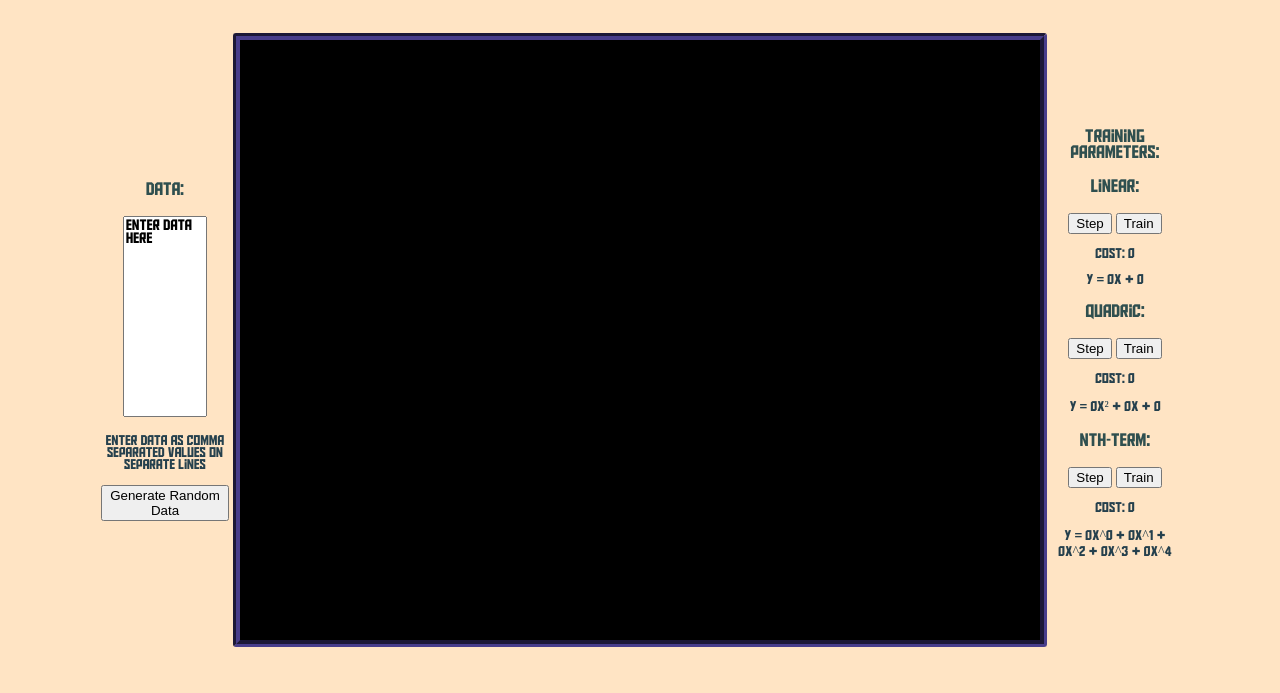
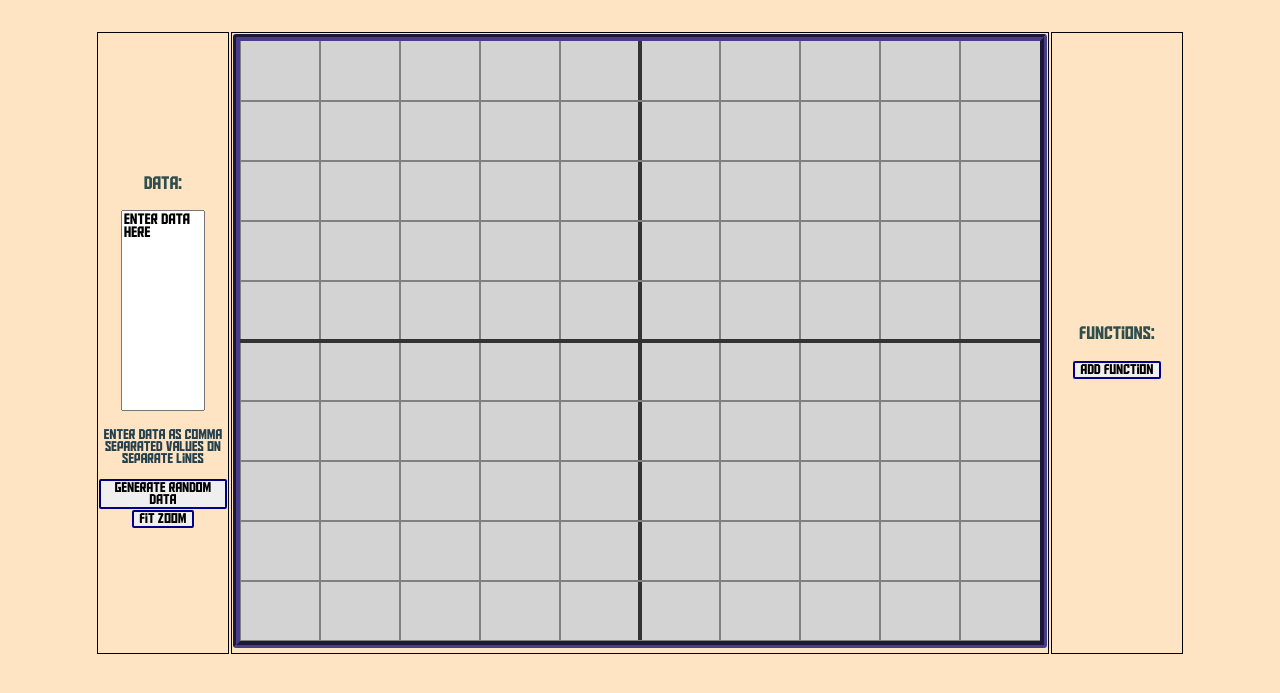
Before and after one commit to lukedigiovanna/Regression-Visualizer, a plain HTML site: page index.html in a window 1280 px wide. Shown: the part 81-774 px from the top of the page. Drawn offline with Linux system fonts and the light colour scheme.

Commit message:
modifable functions

```diff
--- a/graphing.js
+++ b/graphing.js
@@ -2,27 +2,50 @@ const canvas = document.getElementById("graph-canvas");
 const ctx = canvas.getContext("2d");
 
 const width = canvas.width, height = canvas.height;
+const rect = canvas.getBoundingClientRect();
+const cw = rect.right - rect.left;
+const ch = rect.bottom - rect.top;
 
-canvas.addEventListener("click", function(e){
-    rect = canvas.getBoundingClientRect();
-    let cw = rect.right - rect.left;
-    let ch = rect.bottom - rect.top;
-    var x = e.clientX - rect.left,
-        y = ch - e.clientY + rect.top;
+var dragDown = false;
+canvas.addEventListener("mousedown", function(event) {
+    if (event.button == 1)
+        dragDown = true;
+});
+canvas.addEventListener("mouseup", function(event) {
+    dragDown = false;
+    if (event.button == 0) {
+        var x = event.clientX - rect.left,
+            y = ch - event.clientY + rect.top;
         data.push([x / cw * graphWidth + minX, y / ch * graphHeight + minY])
         updateTextArea();
         drawGraph();
+    }
 });
 
-var graphWidth, graphHeight;
-var minX, maxX, minY, maxY;
+var lastX, lastY;
+canvas.addEventListener("mousemove", function(event) {
+   if (dragDown) {
+        let dx = (event.clientX - lastX) / cw * graphWidth;
+        let dy = (event.clientY - lastY) / ch * graphHeight;
+        translateView(-dx, dy);
+        drawGraph();
+   }
+   lastX = event.clientX;
+   lastY = event.clientY;
+});
 
-function drawGraph() {
-    ctx.fillStyle = "black";
-    ctx.fillRect(0, 0, width, height);
-    retrieveData(); // update the data from the list
-    if (data.length > 0) {
-        // find min/max x, y
+canvas.addEventListener("wheel", function(event) {
+    if (event.deltaY < 0)
+        zoom(0.95);
+    else
+        zoom(1.05);
+});
+
+var graphWidth = 10, graphHeight = 10;
+var minX = -5, maxX = 5, minY = -5, maxY = 5;
+
+// fits the view of the graph to contain just the data
+function fitZoom() {
     minX = data[0][0], maxX = minX;
     minY = data[0][1], maxY = minY;
     for (let i = 1; i < data.length; i++) {
@@ -38,35 +61,83 @@ function drawGraph() {
     maxY += 0.1 * graphHeight;
     graphWidth = maxX - minX;
     graphHeight = maxY - minY;
+    drawGraph();
+}
 
-        // draw regression line
-        ctx.strokeStyle = "red";
+function translateView(dx, dy) {
+    maxX += dx;
+    minX += dx;
+    maxY += dy;
+    minY += dy;
+}
+
+function zoom(factor) {
+    graphWidth *= factor;
+    graphHeight *= factor;
+    let cx = (minX + maxX) / 2;
+    let cy = (minY + maxY) / 2;
+    minX = cx - graphWidth / 2;
+    maxX = cx + graphWidth / 2;
+    minY = cy - graphHeight / 2;
+    maxY = cy + graphHeight / 2;
+    drawGraph();
+}
+
+function xtgx(x) {
+    return (x - minX) / graphWidth * width;
+}
+
+function ytgy(y) {
+    return height - (y - minY) / graphHeight * height;
+}
+
+function drawGraph() {
+    ctx.fillStyle = "lightgray";
+    ctx.fillRect(0, 0, width, height);
+    retrieveData(); // update the data from the list
+
+    let horizontalPlaces = Math.round(Math.log10(graphWidth));
+    let horizontalFactor = Math.pow(10, -(horizontalPlaces - 1));
+    let horizontalIncrement = Math.pow(10, horizontalPlaces - 1);
+    let startX = Math.round(minX * horizontalFactor) / horizontalFactor;
+    for (let x = startX; x < maxX; x += horizontalIncrement) {
+        if (x == 0) {
+            ctx.lineWidth = 4;
+            ctx.strokeStyle = "rgb(50,50,50)";
+        } else {
+            ctx.strokeStyle = "gray";
+            ctx.lineWidth = 2;
+        }
         ctx.beginPath();
-        ctx.lineTo(0, height - (predictLinear(minX) - minY) / graphHeight * height)
-        ctx.lineTo(width, height - (predictLinear(maxX) - minY) / graphHeight * height)
+        ctx.lineTo(xtgx(x), 0);
+        ctx.lineTo(xtgx(x), height);
         ctx.stroke();
+    }
+    let verticalPlaces = Math.round(Math.log10(graphHeight));
+    let verticalFactor = Math.pow(10, -(verticalPlaces - 1));
+    let verticalIncrement = Math.pow(10, verticalPlaces - 1);
+    let startY = Math.round(minY * verticalFactor) / verticalFactor;
+    for (let y = startY; y < maxY; y += verticalIncrement) {
+        if (y == 0) {
+            ctx.lineWidth = 4;
+            ctx.strokeStyle = "rgb(50,50,50)";
+        } else {
+            ctx.strokeStyle = "gray";
+            ctx.lineWidth = 2;
+        }
+        ctx.beginPath();
+        ctx.lineTo(0, ytgy(y));
+        ctx.lineTo(width, ytgy(y));
+        ctx.stroke();
+    }
 
-        // draw quadric regression line
-        ctx.strokeStyle = "blue";
-        ctx.beginPath();
-        for (let gx = 0; gx <= width; gx += 20) {
-            let x = gx / width * graphWidth + minX;
-            let y = predictQuadric(x);
-            ctx.lineTo(gx, height - (y - minY) / graphHeight * height);
+    if (data.length > 0) {
+        for (let i = 0; i < functions.length; i++) {
+            ctx.strokeStyle = functions[i].color;
+            functions[i].draw();
         }
-        ctx.stroke();
 
-        // draw nth term regression line
-        ctx.strokeStyle = "lime";
-        ctx.beginPath();
-        for (let gx = 0; gx <= width; gx += 5) {
-            let x = gx / width * graphWidth + minX;
-            let y = predictNthTerm(x);
-            ctx.lineTo(gx, height - (y - minY) / graphHeight * height);
-        }
-        ctx.stroke();
-
-        ctx.fillStyle = "lightgray";
+        ctx.fillStyle = "black";
         for (let i = 0; i < data.length; i++) {
             let gx = (data[i][0] - minX) / graphWidth * width;
             let gy = height - (data[i][1] - minY) / graphHeight * height;
--- a/index.html
+++ b/index.html
@@ -20,6 +20,7 @@
                 <button onclick="generateRandom(randomness = 20.0)">
                     Generate Random Data
                 </button>
+                <button onclick="fitZoom()">Fit Zoom</button>
             </td>
             <td id="canvas" onclick="drawGraph()">
                 <canvas id="graph-canvas" width="800px" height="600px">
@@ -27,55 +28,10 @@
                 </canvas>
             </td>
             <td class="fields">
-                <p class="label">
-                    Training parameters:
-                </p>
-                <p class="label">
-                    Linear:
-                </p>
-                <button onclick="stepLinearFit()">
-                    Step
-                </button>
-                <button onclick="linearFit()">
-                    Train
-                </button>
-                <p class="descriptor">
-                    Cost: <span id="linear-cost">0</span>
-                </p>
-                <p class="descriptor">
-                    y = <span id="slope">m</span>x + <span id="intercept">b</span>
-                </p>
-                <p class="label">
-                    Quadric:
-                </p>
-                <button onclick="stepQuadricFit()">
-                    Step
-                </button>
-                <button onclick="quadricFit()">
-                    Train
-                </button>
-                <p class="descriptor">
-                    Cost: <span id="quadric-cost">0</span>
-                </p>
-                <p class="descriptor">
-                    y = <span id="quadric-a">a</span>x² + <span id="quadric-b">b</span>x + <span id="quadric-c">c</span>
-                </p>
-
-                <p class="label">
-                    Nth-Term:
-                </p>
-                <button onclick="stepNthTermFit()">
-                    Step
-                </button>
-                <button onclick="nthTermFit()">
-                    Train
-                </button>
-                <p class="descriptor">
-                    Cost: <span id="nth-cost">0</span>
-                </p>
-                <p class="descriptor" id="nth-equation">
-                    y = ...
-                </p>
+                <div id="functions">
+                    <!-- this section is filled in by the java script code -->
+                </div>
+                <button onclick="addFunction()">Add function</button>
             </td>
         </table>
 
--- a/regression.js
+++ b/regression.js
@@ -3,148 +3,144 @@ function sleep(ms) {
     return new Promise(resolve => setTimeout(resolve, ms));
 }
 
-// linear vars
-var slope = 0;
-var intercept = 0;
+const functionsTag = document.getElementById("functions");
 
-// quadric vars
-var a = 0;
-var b = 0;
-var c = 0;
+var functions = [];
 
-const n = 5;
-var nthTerm = []
-for (let i = 0; i < n; i++)
-    nthTerm.push(0);
-
-function stepLinearFit(learningRate = 0.0005) {
-    let slopeGradient = 0;
-    let interceptGradient = 0;
-    for (let i = 0; i < data.length; i++) {
-        interceptGradient += predictLinear(data[i][0]) - data[i][1];
-        slopeGradient += (predictLinear(data[i][0]) - data[i][1]) * data[i][0];
+function updateDisplay() {
+    let s = "<p class='label'>Functions:</p>";
+    for (let i = 0; i < functions.length; i++) {
+        s+="<p class='label'>"+functions[i].name+"</p>";
+        s+="<button onclick='functions["+i+"].fit();'>Train</button>";
+        s+="<button onclick='functions["+i+"].reset();'>Reset</button>";
+        s+="<p class='descriptor'>Cost: "+Math.round(functions[i].getCost()*100)/100+"</p>";
+        s+="<p class='descriptor'>"+functions[i].getEquation()+"</p>";
     }
-    slope -= slopeGradient * learningRate;
-    intercept -= interceptGradient * learningRate * 6;
-
-    drawGraph();
+    if (functions.length == 0) {
+        s += "<p class='label>None</p>";
+    }
+    functionsTag.innerHTML = s;
 }
 
-async function linearFit(learningRate = 0.0005) {
-    for (let i = 0; i < 2000; i++) {
-        stepLinearFit(learningRate);
-        await sleep(20);
-    }
+function addFunction() {
+    let order = parseInt(prompt("What degree?"))
+    new Regression(order+"th term", order);
+    updateDisplay();
 }
 
-function stepQuadricFit(learningRate = 0.000005) {
-    let aGradient = 0;
-    let bGradient = 0;
-    let cGradient = 0;
-    for (let i = 0; i < data.length; i++) {
-        let r = predictQuadric(data[i][0]) - data[i][1];
-        cGradient += r;
-        bGradient += r * data[i][0];
-        aGradient += r * data[i][0] * data[i][0];
-    }
-    a -= aGradient * learningRate;
-    b -= bGradient * learningRate * 4;
-    c -= cGradient * learningRate * 50;
+class Regression {
 
-    drawGraph();
+    constructor(name, numberOfTerms) {
+        this.color = 'black';
+        this.name = name;
+        this.terms = []
+        for (let i = 0; i < numberOfTerms; i++)
+            this.terms.push(0);
+        this.learningRate = 0.1;
+        this.learningRateIterations = 0;
+        this.lastCost = 0;
+
+        this.stopTraining = false;
+
+        functions.push(this);
     }
 
-async function quadricFit(learningRate = 0.000005) {
-    for (let i = 0; i < 2000; i++) {
-        stepQuadricFit(learningRate);
-        await sleep(20);
+    draw() {
+        ctx.beginPath();
+        for (let gx = 0; gx <= width; gx += 5) {
+            let x = gx / width * graphWidth + minX;
+            let y = this.predict(x);
+            ctx.lineTo(gx, ytgy(y));
         }
+        ctx.stroke();
     }
 
-var nthLR = 1;
-var lastCost = 0;
-var lrIterations = 0;
-function stepNthTermFit() {
-    let gradient = [];
-    for (let i = 0; i < nthTerm.length; i++) {
-        gradient.push(0);
-    }
-    for (let i = 0; i < data.length; i++) {
-        let r = predictNthTerm(data[i][0]) - data[i][1];
-        for (let j = 0; j < nthTerm.length; j++) {
-            gradient[j] += r * Math.pow(data[i][0], j);
-        }
-    }
-
-    for (let j = 0; j < nthTerm.length; j++) {
-        nthTerm[j] -= gradient[j] * nthLR * Math.pow(50, nthTerm.length - 1 - j);
-    }
-
-    let cost = getNthTermCost();
-    if (lrIterations > 0 && Math.abs(cost - lastCost) > 1000) {
-        nthLR /= 10;
-        for (let i = 0; i < nthTerm.length; i++)
-            nthTerm[i] = 0;
-        lrIterations = 0;
-    }
-    else {
-        lrIterations++;
-        lastCost = cost;
-    }
-    drawGraph();
-}
-
-async function nthTermFit() {
-    for (let i = 0; i < 2000; i++) {
-        for (let j = 0; j < 3000; j++)
-        stepNthTermFit();
-        await sleep(20);
-    }
-}
-
-function predictLinear(x) {
-    return slope * x + intercept;
-}
-
-function predictQuadric(x) {
-    return a * x * x + b * x + c;
-}
-
-function predictNthTerm(x) {
+    predict(x) {
         let result = 0;
-    for (let i = 0; i < nthTerm.length; i++) {
-        result += nthTerm[i] * Math.pow(x, i)
+        for (let i = 0; i < this.terms.length; i++) {
+            result += this.terms[i] * Math.pow(x, i)
         }
         return result;
     }
 
-function getLinearCost() {
+    getCost() {
         let cost = 0;
         for (let i = 0; i < data.length; i++) {
-        let residual = predictLinear(data[i][0]) - data[i][1];
+            let residual = this.predict(data[i][0]) - data[i][1];
             cost += residual * residual;
         }
         return cost;
     }
 
-function getQuadricCost() {
-    let cost = 0;
+    stepFit() {
+        let gradient = [];
+        for (let i = 0; i < this.terms.length; i++) {
+            gradient.push(0);
+        }
         for (let i = 0; i < data.length; i++) {
-        let residual = predictQuadric(data[i][0]) - data[i][1];
-        cost += residual * residual;
+            let r = this.predict(data[i][0]) - data[i][1];
+            for (let j = 0; j < this.terms.length; j++) {
+                gradient[j] += r * Math.pow(data[i][0], j);
             }
-    return cost;
         }
 
-function getNthTermCost() {
-    let cost = 0;
-    for (let i = 0; i < data.length; i++) {
-        let residual = predictNthTerm(data[i][0]) - data[i][1];
-        cost += residual * residual;
-    }
-    return cost;
+        for (let j = 0; j < this.terms.length; j++) {
+            this.terms[j] -= gradient[j] * this.learningRate * Math.pow(50, this.terms.length - 1 - j);
         }
 
+        let cost = this.getCost();
+        if (this.learningRateIterations > 0 && Math.abs(cost - this.lastCost) > 1000) {
+            this.learningRate /= 10;
+            for (let i = 0; i < this.terms.length; i++)
+                this.terms[i] = 0;
+            this.learningRateIterations = 0;
+        }
+        else {
+            this.learningRateIterations++;
+            this.lastCost = cost;
+        }
+
+        // find the l2 norm of the gradient
+        let l2 = 0;
+        for (let i = 0; i < gradient.length; i++) {
+            l2 += gradient[i] * gradient[i];
+        }
+        if (l2 < 0.0000001)
+            this.stopTraining = true; // when the gradient is so small, it's negligible
+
+        drawGraph();
+    }
+
+    async fit() {
+        this.stopTraining = false;
+        while (!this.stopTraining) {
+            this.stepFit();
+            await sleep(20);
+        }
+    }
+
+    getEquation() {
+        let s = "y = ";
+        for (let i = 0; i < this.terms.length; i++) {
+            s += Math.round(this.terms[i] * 100) / 100 + "x^" + i;
+            if (i < this.terms.length - 1)
+                s += " + ";
+        }
+        return s;
+    }
+
+    reset() {
+        this.learningRate = 0.1;
+        for (let i = 0; i < this.terms.length; i++) {
+            this.terms[i] = 0;
+        }
+        this.learningRateIterations = 0;
+        this.stopTraining = false;
+        drawGraph();
+    }
+}
+
+/*
 const linearCostP = document.getElementById("linear-cost");
 const slopeP = document.getElementById("slope");
 const interceptP = document.getElementById("intercept");
@@ -158,21 +154,16 @@ const nthTermCostP = document.getElementById("nth-cost");
 const nthEquationP = document.getElementById("nth-equation");
 
 function updateDisplay() {
-    linearCostP.innerHTML = Math.round(getLinearCost() * 100) / 100;
-    slopeP.innerHTML = Math.round(slope * 100) / 100;
-    interceptP.innerHTML = Math.round(intercept * 100) / 100;
+    linearCostP.innerHTML = Math.round(linearRegression.getCost() * 100) / 100;
+    slopeP.innerHTML = Math.round(linearRegression.terms[1] * 100) / 100;
+    interceptP.innerHTML = Math.round(linearRegression.terms[0] * 100) / 100;
 
-    quadricCostP.innerHTML = Math.round(getQuadricCost() * 100) / 100;
-    aP.innerHTML = Math.round(a * 100) / 100;
-    bP.innerHTML = Math.round(b * 100) / 100;
-    cP.innerHTML = Math.round(c * 100) / 100;
+    quadricCostP.innerHTML = Math.round(quadricRegression.getCost() * 100) / 100;
+    aP.innerHTML = Math.round(quadricRegression.terms[2] * 100) / 100;
+    bP.innerHTML = Math.round(quadricRegression.terms[1] * 100) / 100;
+    cP.innerHTML = Math.round(quadricRegression.terms[0] * 100) / 100;
 
-    nthTermCostP.innerHTML = Math.round(getNthTermCost() * 100) / 100;
-    let s = "y = ";
-    for (let i = 0; i < nthTerm.length; i++) {
-        s += Math.round(nthTerm[i] * 100) / 100 + "x^" + i;
-        if (i < nthTerm.length - 1)
-            s += " + ";
+    nthTermCostP.innerHTML = Math.round(nthTermRegression.getCost() * 100) / 100;
+    nthEquationP.innerHTML = nthTermRegression.getEquation();
 }
-    nthEquationP.innerHTML = s;
-}
+*/
--- a/styles.css
+++ b/styles.css
@@ -27,7 +27,7 @@ table {
 }
 
 td {
-    /*border: 1px solid black;*/
+    border: 1px solid black;
 }
 
 td.fields {
@@ -54,3 +54,10 @@ p.descriptor {
     font-size: 14px;
     color: rgb(37, 64, 77);
 }
+
+button {
+    font-family: AldotheApache;
+    font-size: 14px;
+    border: 2px solid darkblue;
+    border-radius: 2px;
+}
```
Lines whose indentation alone changed are shown as unchanged.
